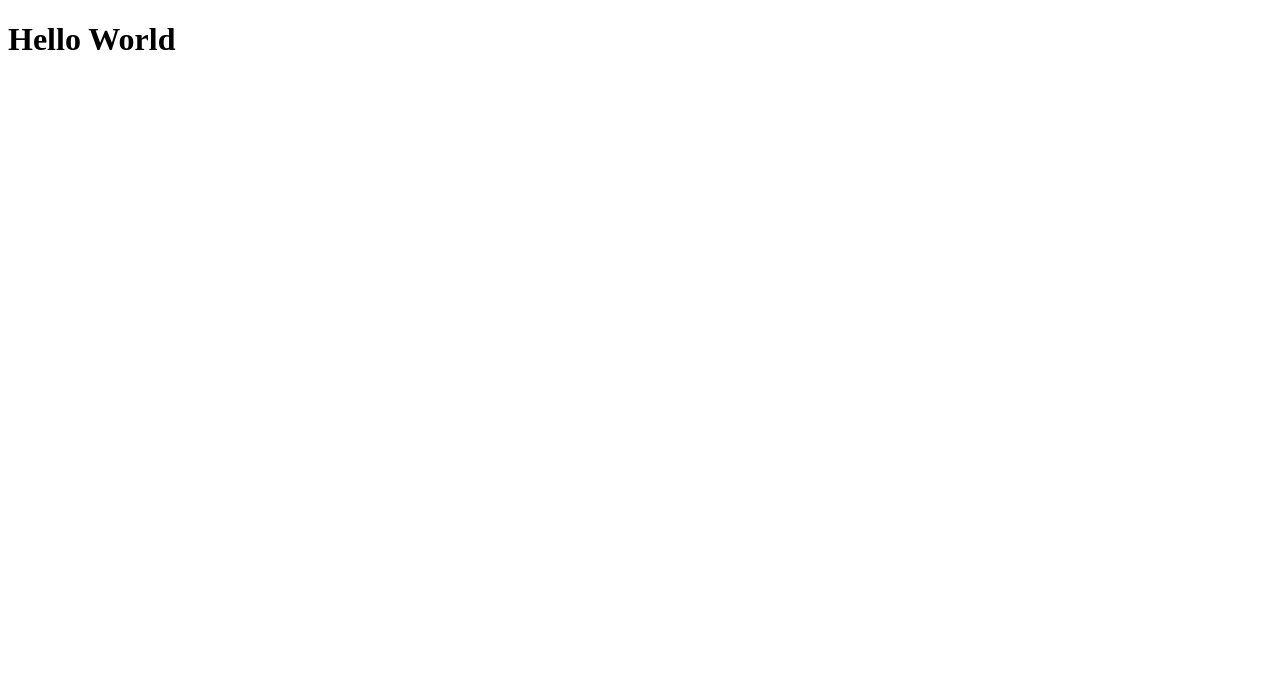
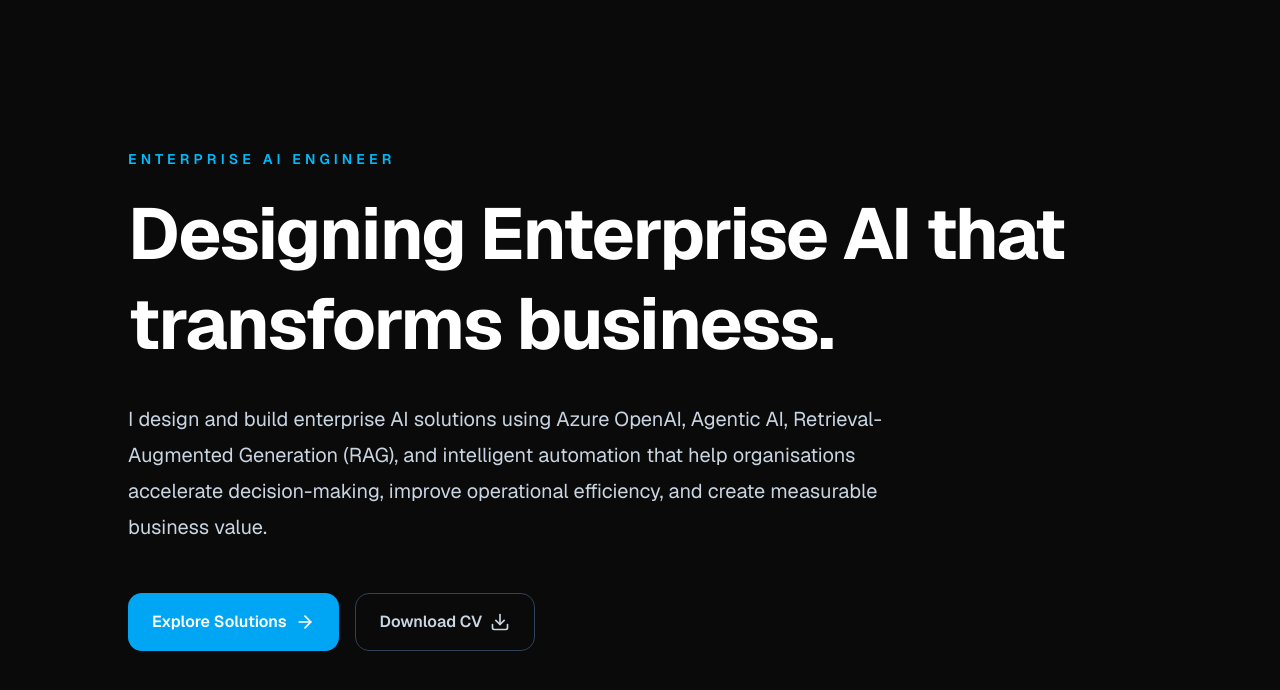
Before and after one commit to Josias-1/josiassekhebesa-portfolio, a Next.js app: page / in a window 1280 px wide. Shown: the top 690 px of the page. Built offline with nearby package versions, Linux system fonts and the light colour scheme.

Commit message:
Initial portfolio landing page

```diff
--- /dev/null
+++ b/app/layout.tsx
@@ -0,0 +1,18 @@
+import { Geist } from "next/font/google";
+import "./globals.css";
+
+const geist = Geist({
+  subsets: ["latin"],
+});
+
+export default function RootLayout({
+  children,
+}: Readonly<{ children: React.ReactNode }>) {
+  return (
+    <html lang="en" className="dark">
+      <body className={geist.className}>
+        {children}
+      </body>
+    </html>
+  );
+}
--- a/app/page.tsx
+++ b/app/page.tsx
@@ -1,7 +1,9 @@
+import Hero from "@/components/sections/Hero";
+
 export default function Home() {
   return (
     <main>
-      <h1>Hello World</h1>
+      <Hero />
     </main>
   );
 }
--- /dev/null
+++ b/components/layout/Container.tsx
@@ -0,0 +1,11 @@
+export default function Container({
+  children,
+}: {
+  children: React.ReactNode;
+}) {
+  return (
+    <div className="mx-auto max-w-7xl px-6 lg:px-8">
+      {children}
+    </div>
+  );
+}
--- a/components/layout/Footer.tsx
+++ b/components/layout/Footer.tsx
@@ -0,0 +1,19 @@
+import Container from "./Container";
+
+export default function Footer() {
+  return (
+    <footer className="border-t border-white/10 py-12">
+
+      <Container>
+
+        <p className="text-sm text-slate-400">
+
+          © {new Date().getFullYear()} Josias Sekhebesa
+
+        </p>
+
+      </Container>
+
+    </footer>
+  );
+}
--- a/components/layout/Navbar.tsx
+++ b/components/layout/Navbar.tsx
@@ -0,0 +1,38 @@
+import Link from "next/link";
+
+import Container from "./Container";
+
+export default function Navbar() {
+  return (
+    <header className="sticky top-0 z-50 border-b border-white/10 bg-slate-950/80 backdrop-blur">
+      <Container>
+        <div className="flex h-20 items-center justify-between">
+
+          <Link
+            href="/"
+            className="text-2xl font-bold tracking-tight"
+          >
+            JS
+          </Link>
+
+          <nav className="hidden md:flex gap-8">
+
+            <Link href="/">Home</Link>
+
+            <Link href="/experience">Experience</Link>
+
+            <Link href="/solutions">Solutions</Link>
+
+            <Link href="/architecture">Architecture</Link>
+
+            <Link href="/insights">Insights</Link>
+
+            <Link href="/contact">Contact</Link>
+
+          </nav>
+
+        </div>
+      </Container>
+    </header>
+  );
+}
--- /dev/null
+++ b/components/sections/Hero.tsx
@@ -0,0 +1,46 @@
+import Link from "next/link";
+import { ArrowRight, Download } from "lucide-react";
+
+import Container from "@/components/layout/Container";
+import { profile } from "@/data/profile";
+
+export default function Hero() {
+  return (
+    <section className="relative min-h-screen overflow-hidden flex items-center">
+      <Container>
+        <div className="max-w-5xl">
+          <p className="mb-5 text-sm font-semibold uppercase tracking-[0.3em] text-sky-400">
+            {profile.title}
+          </p>
+
+          <h1 className="text-5xl font-bold tracking-tight text-white md:text-7xl leading-tight">
+            Designing Enterprise AI
+that transforms business.
+          </h1>
+
+          <p className="mt-8 max-w-3xl text-xl leading-9 text-slate-300">
+            {profile.description}
+          </p>
+
+          <div className="mt-12 flex flex-wrap gap-4">
+            <Link
+              href="/solutions"
+              className="inline-flex items-center rounded-xl bg-sky-500 px-6 py-4 font-semibold text-white hover:bg-sky-600 transition"
+            >
+              Explore Solutions
+              <ArrowRight className="ml-2 h-5 w-5" />
+            </Link>
+
+            <Link
+              href="/Josias-Sekhebesa-CV.pdf"
+              className="inline-flex items-center rounded-xl border border-slate-700 px-6 py-4 font-semibold text-slate-300 hover:border-sky-500 hover:text-white transition"
+            >
+              Download CV
+              <Download className="ml-2 h-5 w-5" />
+            </Link>
+          </div>
+        </div>
+      </Container>
+    </section>
+  );
+}
--- /dev/null
+++ b/data/profile.ts
@@ -0,0 +1,30 @@
+export const profile = {
+  name: "Josias Sekhebesa",
+
+  title: "Enterprise AI Engineer",
+
+  tagline:
+    "Designing production-ready Enterprise AI solutions that improve operations, accelerate decision-making, and deliver measurable business value.",
+
+  description:
+    "I design and build enterprise AI solutions using Azure OpenAI, Agentic AI, Retrieval-Augmented Generation (RAG), and intelligent automation that help organisations accelerate decision-making, improve operational efficiency, and create measurable business value.",
+
+  location: "Johannesburg, South Africa",
+
+  email: "sekhebesa@gmail.com",
+
+  github: "https://github.com/...",
+
+  linkedin: "https://linkedin.com/in/josias-sekhebesa",
+
+  technologies: [
+    "Azure AI",
+    "Azure OpenAI",
+    "Agentic AI",
+    "RAG",
+    "LangChain",
+    "Python",
+    "Azure AI Search",
+    "ServiceNow"
+  ]
+};
--- a/package.json
+++ b/package.json
@@ -14,6 +14,7 @@
     "clsx": "^2.1.1",
     "lucide-react": "^1.25.0",
     "next": "16.2.10",
+    "next-themes": "^0.4.6",
     "react": "19.2.4",
     "react-dom": "19.2.4",
     "shadcn": "^4.13.1",
```
Also changed, not shown: 2 other files (tests, documents, lock files or other folders).
